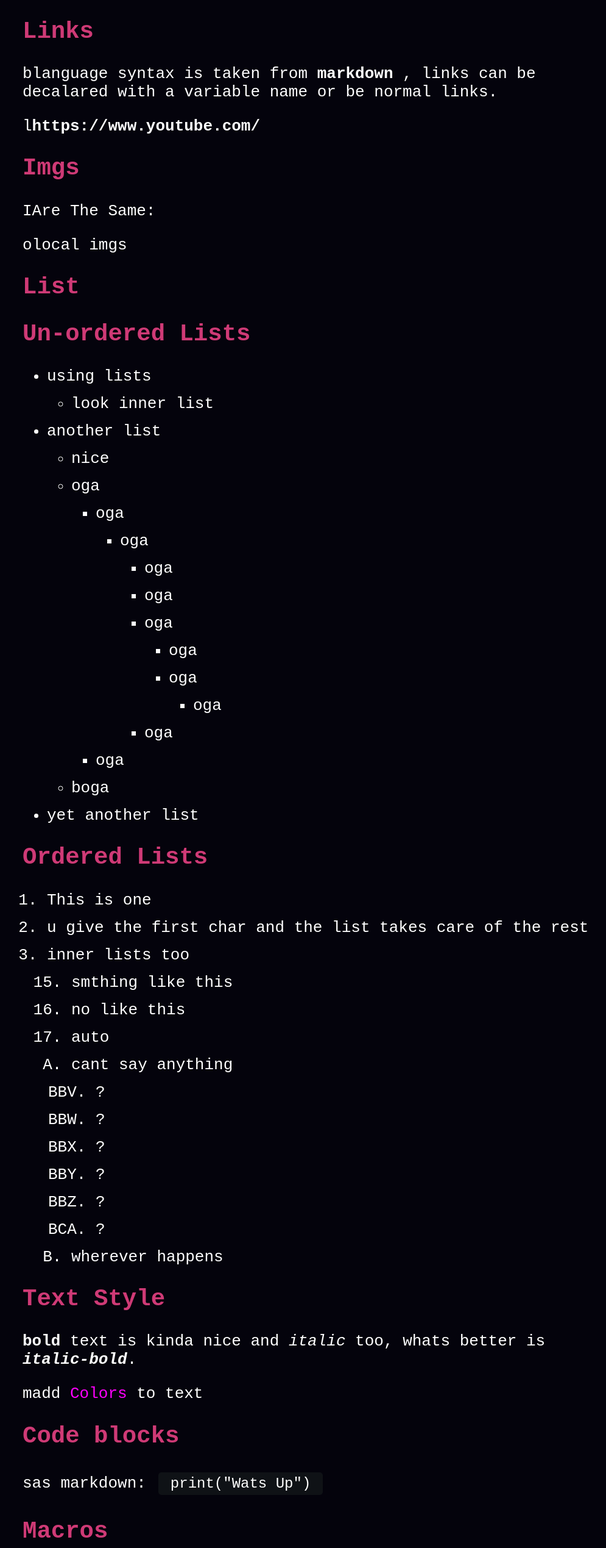
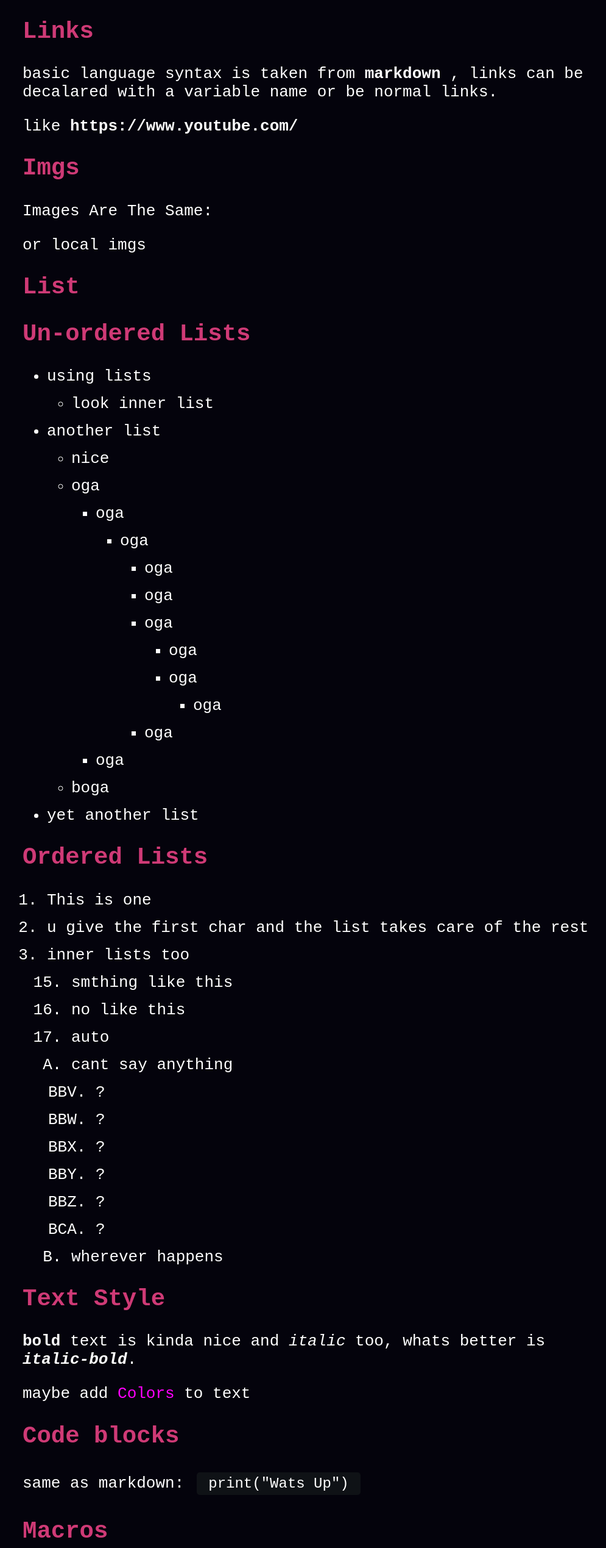
Before and after one commit to t-88/keyboger, a plain HTML site: page build/syntax-preview/index.html in a window 1280 px wide. Shown: the part 259-2797 px from the top of the page at 61% size, without its empty margins (128-1123 px from the left). Drawn offline with Linux system fonts and the light colour scheme.

```diff
--- a/build/syntax-preview/index.html
+++ b/build/syntax-preview/index.html
@@ -11,14 +11,14 @@
             <section id="content">
             <h1> Links and Imgs</h1>
 <h2> Links</h2>
-<p >blanguage syntax is taken from <a href='https://en.wikipedia.org/wiki/Markdown'>markdown</a>
+<p >basic language syntax is taken from <a href='https://en.wikipedia.org/wiki/Markdown'>markdown</a>
 , links can be decalared with a variable name or be normal links.</p>
-<p >l<a href='https://www.youtube.com/'>https://www.youtube.com/</a>
+<p >like <a href='https://www.youtube.com/'>https://www.youtube.com/</a>
 </p>
 <h2> Imgs</h2>
-<p >IAre The Same:</p>
+<p >Images Are The Same:</p>
 <p ></p>
-<p >olocal imgs  </p>
+<p >or local imgs  </p>
 <h1> List</h1>
 <h2> Un-ordered Lists</h2>
 <ul>
@@ -79,17 +79,17 @@
 </ol>
 <h1> Text Style</h1>
 <p ><strong>bold</strong> text is kinda nice and <i>italic</i> too, whats better is <i><strong>italic-bold</strong></i>.</p>
-<p >madd <span style='color : #FF00FF'>Colors</span>
+<p >maybe add <span style='color : #FF00FF'>Colors</span>
  to text</p>
 <h1> Code blocks</h1>
-<p >sas markdown:
+<p >same as markdown:
         <span class="inline-code-blk">
             <span>&nbsp;print("Wats&nbsp;Up")&nbsp;</span>
         </span>
         </p>
 <h1> Macros</h1>
-<p >mhandle state or moving parts, maybe animation can say for sure,</p>
-<p >slike a blog titles preview tree</p>
+<p >macros handle state or moving parts, maybe animation can say for sure,</p>
+<p >smthing like a blog titles preview tree</p>
 
             </section>
         </div>
```
Also changed, not shown: 1 other file.
